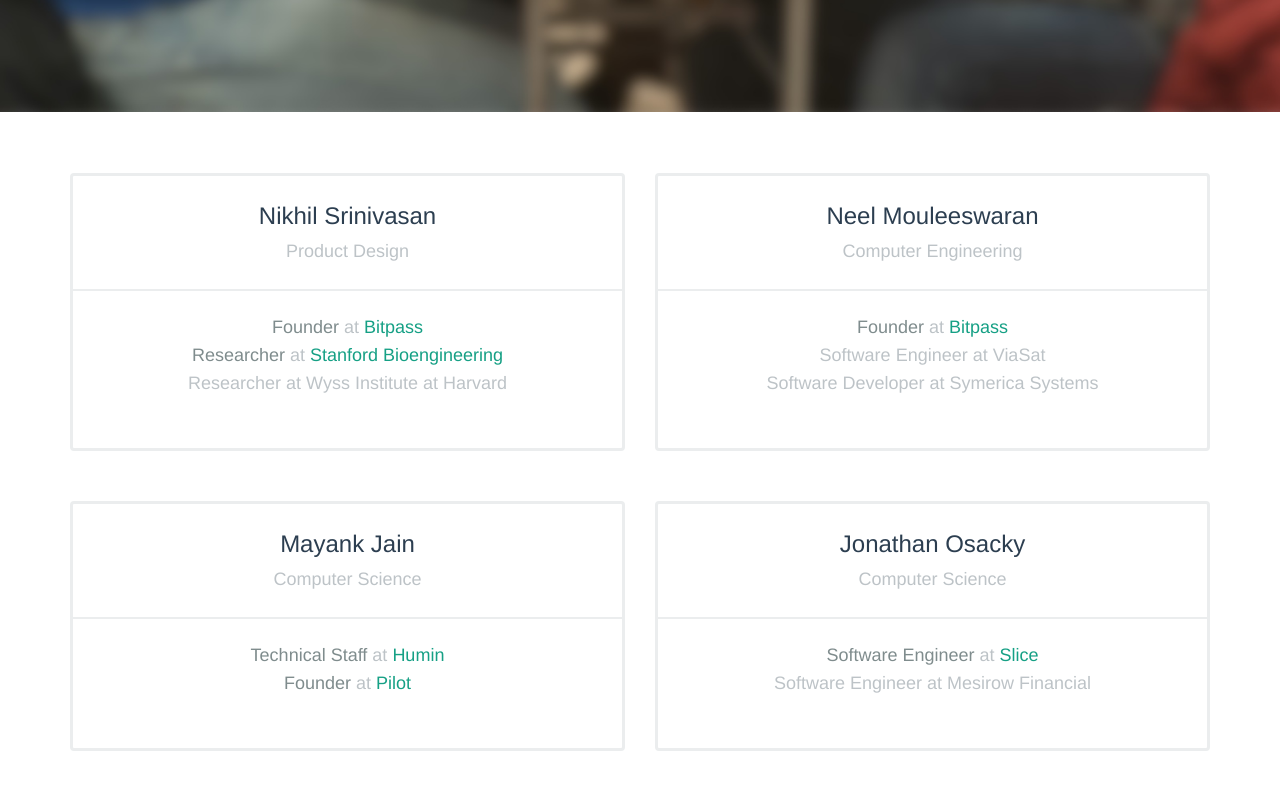
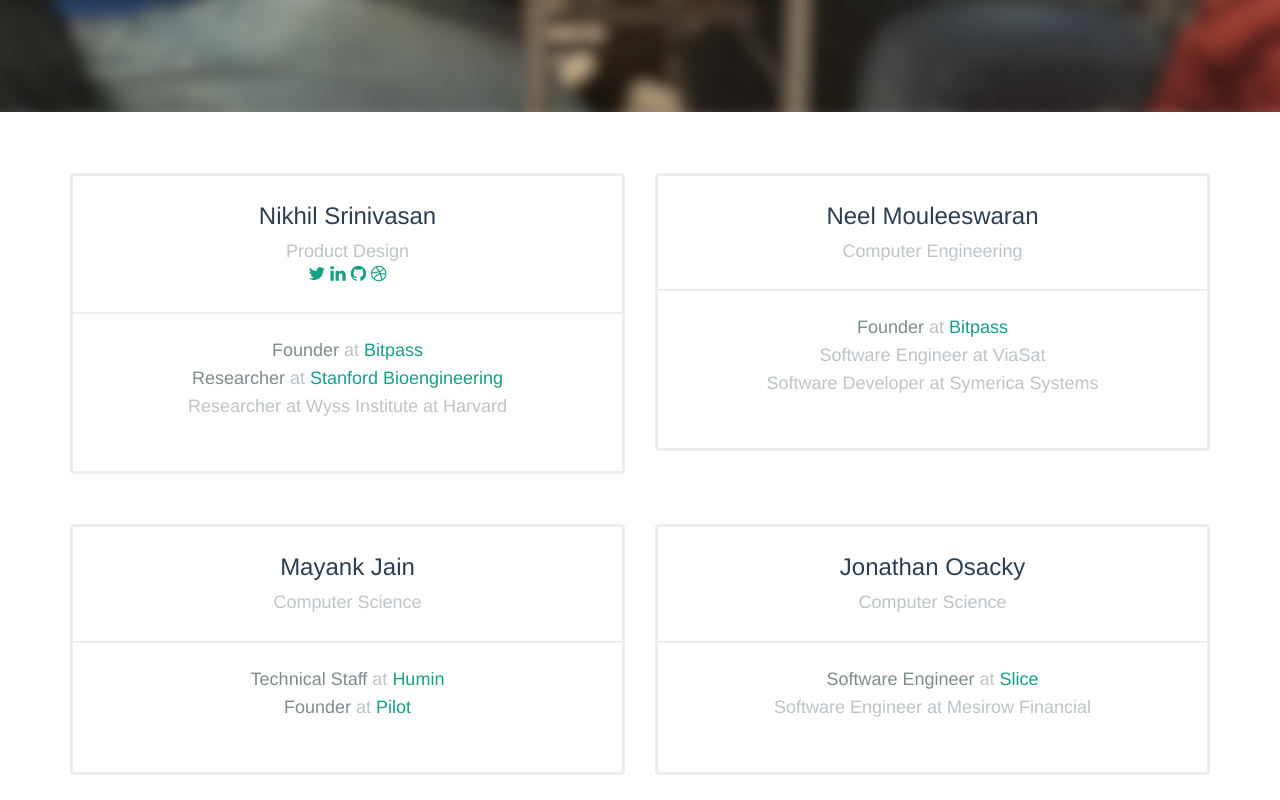
Before and after one commit to nvsio/greylock-app, a plain HTML site: page index.html in a window 1280 px wide. Shown: the part 688-1488 px from the top of the page. Before the commit the page ends 1464 px from the top, so only its background shows below. Drawn offline with Linux system fonts and the light colour scheme.

Commit message:
add icons

```diff
--- a/index.html
+++ b/index.html
@@ -29,6 +29,13 @@
                 <div class="plan">
                   <div class="title">Nikhil Srinivasan</div>
                   <div class="price">Product Design</div>
+                  <div class="icons">
+                    <a href="https://twitter.com/_nvs"><i class="fa fa-twitter"></i></a>
+                    <a href="https://www.linkedin.com/in/nikhilsrinivasan"><i class="fa fa-linkedin"></i></a>
+                    <a href="https://github.com/nikhilsrinivasan"><i class="fa fa-github"></i></a>
+                    <a href="https://dribbble.com/nikhilsrinivasan"><i class="fa fa-dribbble"></i></a>
+
+                  </div>
                   <div class="description">
                     <b>Founder</b> at <a href="http://getbitpass.com">Bitpass</a>
                     <br>
```
